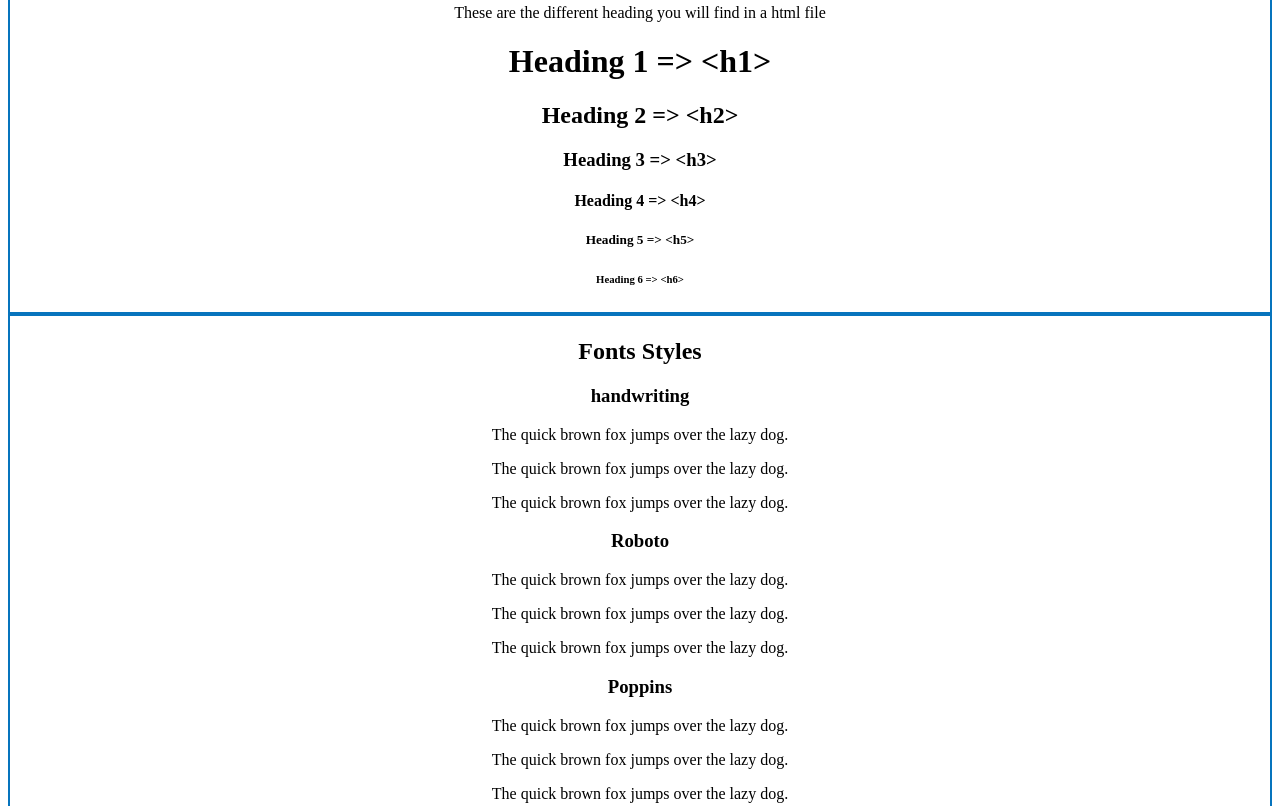
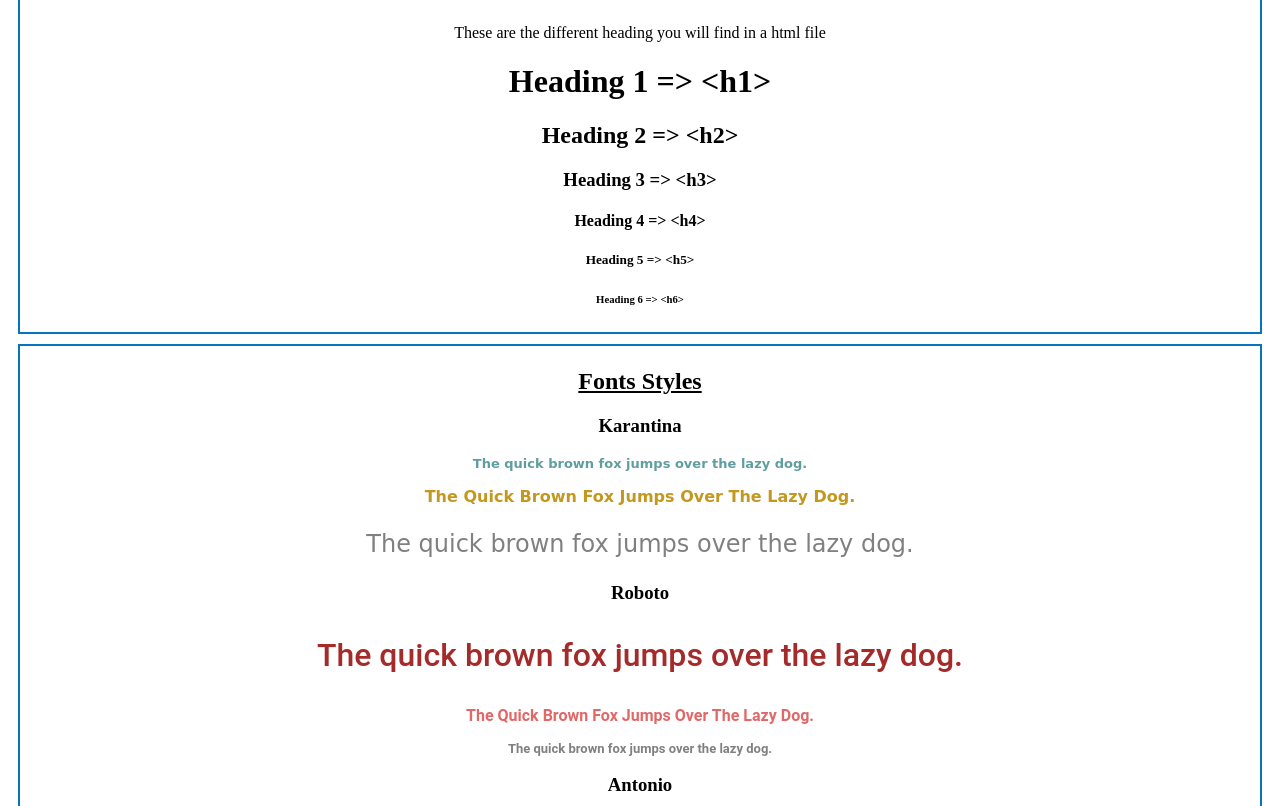
Before and after one commit to RokhayaN/Build-a-Website-Design-System, a plain HTML site: page index.html in a window 1280 px wide. Shown: the part 1240-2046 px from the top of the page. Drawn offline with Linux system fonts and the light colour scheme.

Commit message:
add more styling

```diff
--- a/index.html
+++ b/index.html
@@ -60,7 +60,7 @@
        <p>These are the different heading you will find in a html file</p>
 
         <h1>Heading 1 => &lt;h1&gt<h1>
-        <h2>Heading 2 => &lt;h2&gt<h2>
+        <h2 id="no_change">Heading 2 => &lt;h2&gt<h2>
         <h3>Heading 3 => &lt;h3&gt<h3>
         <h4>Heading 4 => &lt;h4&gt<h4>
         <h5>Heading 5 => &lt;h5&gt<h5>
@@ -70,31 +70,31 @@
         <div class="section">
         <h2>Fonts Styles</h2>
 
-        <h3>handwriting</h3>
+        <h3>Karantina</h3>
 
-<p class="handwritting">The quick brown fox jumps over the lazy dog.</p>
+<p class="karantina" id="one">The quick brown fox jumps over the lazy dog.</p>
 
-<p class="handwritting">The quick brown fox jumps over the lazy dog.</p>
+<p class="karantina" id="two">The quick brown fox jumps over the lazy dog.</p>
 
-<p class="handwritting">The quick brown fox jumps over the lazy dog.</p>
+<p class="karantina" id="three">The quick brown fox jumps over the lazy dog.</p>
 
 
 <h3 >Roboto</h3>
 
-<p class="roboto">The quick brown fox jumps over the lazy dog.</p>
+<p class="roboto" id="four">The quick brown fox jumps over the lazy dog.</p>
 
-<p class="roboto">The quick brown fox jumps over the lazy dog.</p>
+<p class="roboto"  id="five" >The quick brown fox jumps over the lazy dog.</p>
 
-<p class="roboto">The quick brown fox jumps over the lazy dog.</p>
+<p class="roboto" id="six">The quick brown fox jumps over the lazy dog.</p>
 
 
-<h3>Poppins</h3>
+<h3>Antonio</h3>
 
-<p class="poppins">The quick brown fox jumps over the lazy dog.</p>
+<p class="antonio" id="seven">The quick brown fox jumps over the lazy dog.</p>
 
-<p class="poppins">The quick brown fox jumps over the lazy dog.</p>
+<p class="antonio" id="eight">The quick brown fox jumps over the lazy dog.</p>
 
-<p class="poppins">The quick brown fox jumps over the lazy dog.</p>
+<p class="antonio" id="nine">The quick brown fox jumps over the lazy dog.</p>
        </div>
     </body>
     <br>
--- a/resources/Css/style.css
+++ b/resources/Css/style.css
@@ -8,6 +8,19 @@ height:5em;
 padding: auto;
 font-family: Arial, Helvetica, sans-serif;
 
+}
+h2
+{
+    text-decoration: underline;
+
+}
+h2:hover{
+    transition: cubic-bezier(0.075, 0.82, 0.165, 1);
+    cursor: pointer;
+    color: rgb(51, 126, 187);
+}
+#no_change{
+    text-decoration: none;
 }
 
 h1.banner{
@@ -28,8 +41,75 @@ h1.banner{
     border: 2px solid rgb(7, 116, 189);
     width: auto;
     text-align:center;
-    margin: auto;
+    margin: 10px;
+    padding: 0.5px 0 auto;
 
+}
+.karantina{font-family: 'Karantina', cursive;
+}
+
+#one {
+    color:cadetblue;
+    font-weight: bolder;
+    font-size: small;
+  }
+
+
+#two {
+    color:rgb(196, 152, 31);
+    font-weight: bold;
+    text-transform: capitalize;
+    font-size: medium;
+  }
+
+#three{
+    color: gray;
+    font-weight: thin;
+    font-size: x-large;
+}
+
+.antonio{font-family: 'Antonio', sans-serif;
+}
+#four {
+    color:brown;
+    font-weight: thin;
+    font-size: xx-large;
+  }
+
+
+#five {
+    color:rgb(226, 104, 104);
+    font-weight: bold;
+    text-transform: capitalize;
+    font-size: medium;
+  }
+
+#six{
+    color: gray;
+    font-weight: bolder;
+    font-size: small;
+}
+
+.roboto{font-family: 'Roboto', serif;
+}
+#seven {
+    color:brown;
+    font-weight: thin;
+    font-size: small;
+  }
+
+
+#eight {
+    color:rgb(86, 92, 87);
+    font-weight: bold;
+    text-transform: capitalize;
+    font-size: xx-large;
+  }
+
+#nine{
+    color: rgb(59, 88, 21);
+    font-weight: bolder;
+    font-size: xx-small;
 }
 
 #colors{
```
